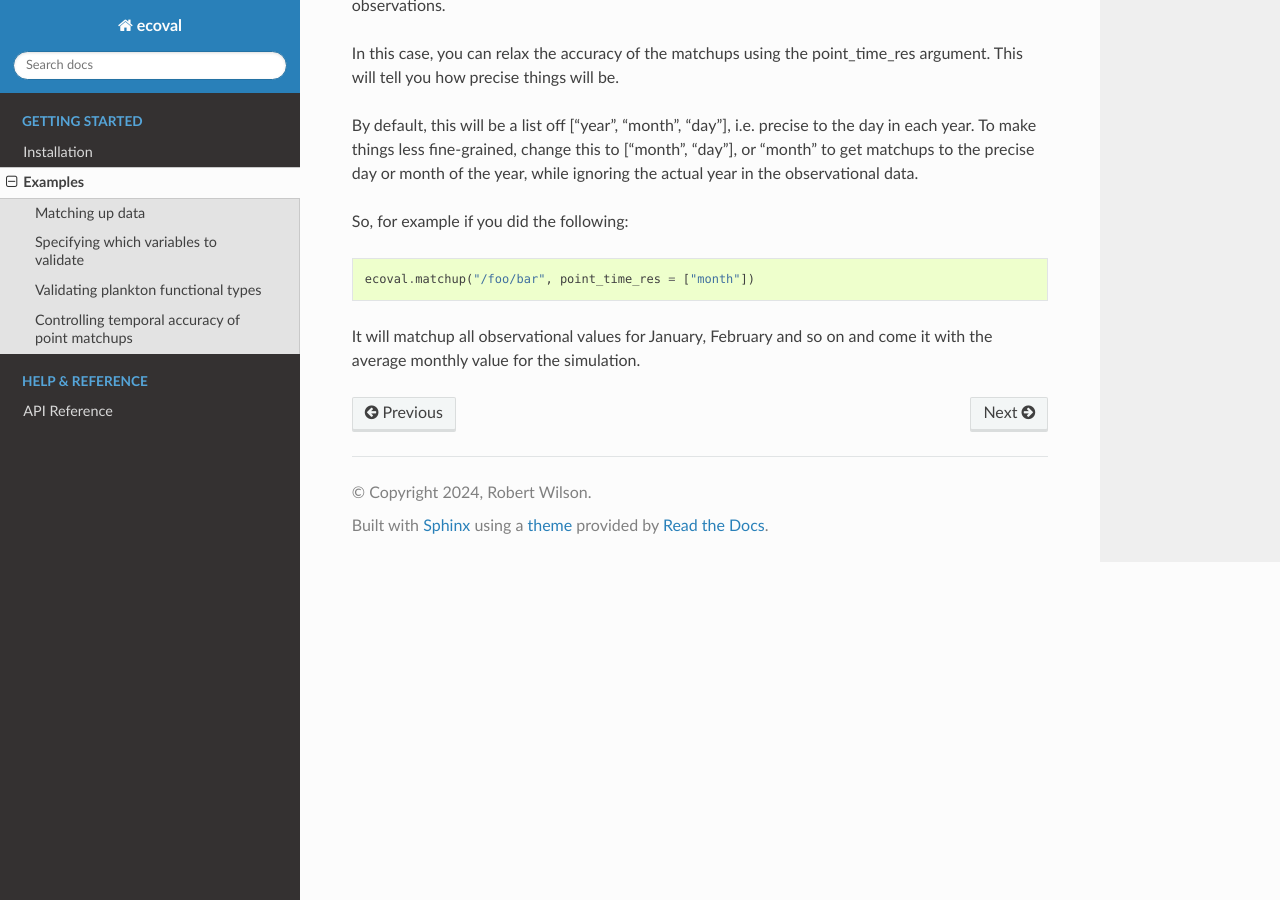
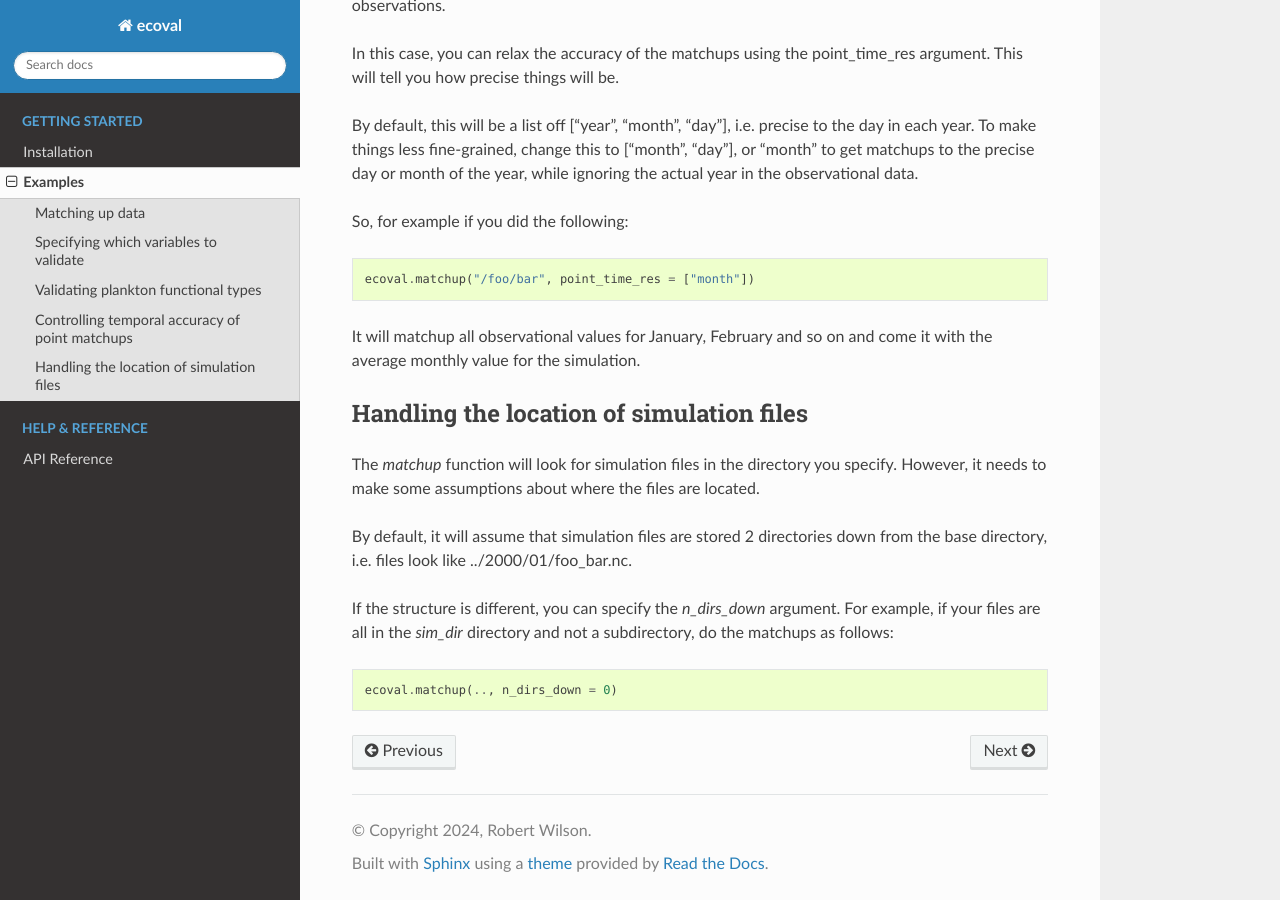
Before and after one commit to pmlmodelling/ecoval, a Sphinx documentation site: the page built from docs/source/examples.rst, in a window 1280 px wide and 900 px high, scrolled down 1514 px. Built offline with Sphinx 7.4.7 and the Read the Docs theme 3.1.0, drawn with Linux system fonts in a browser that asks for light colours.

Commit message:
add info of n_dirs_down

```diff
--- a/docs/source/examples.rst
+++ b/docs/source/examples.rst
@@ -74,3 +74,16 @@ So, for example if you did the following:
    ecoval.matchup("/foo/bar", point_time_res = ["month"])
 
 It will matchup all observational values for January, February and so on and come it with the average monthly value for the simulation.
+
+Handling the location of simulation files
+------------------------------------------------
+
+The `matchup` function will look for simulation files in the directory you specify. However, it needs to make some assumptions about where the files are located.
+
+By default, it will assume that simulation files are stored 2 directories down from the base directory, i.e. files look like ../2000/01/foo_bar.nc.
+
+If the structure is different, you can specify the `n_dirs_down` argument. For example, if your files are all in the `sim_dir` directory and not a subdirectory, do the matchups as follows:
+
+.. code:: ipython3
+
+   ecoval.matchup(.., n_dirs_down = 0)
```
